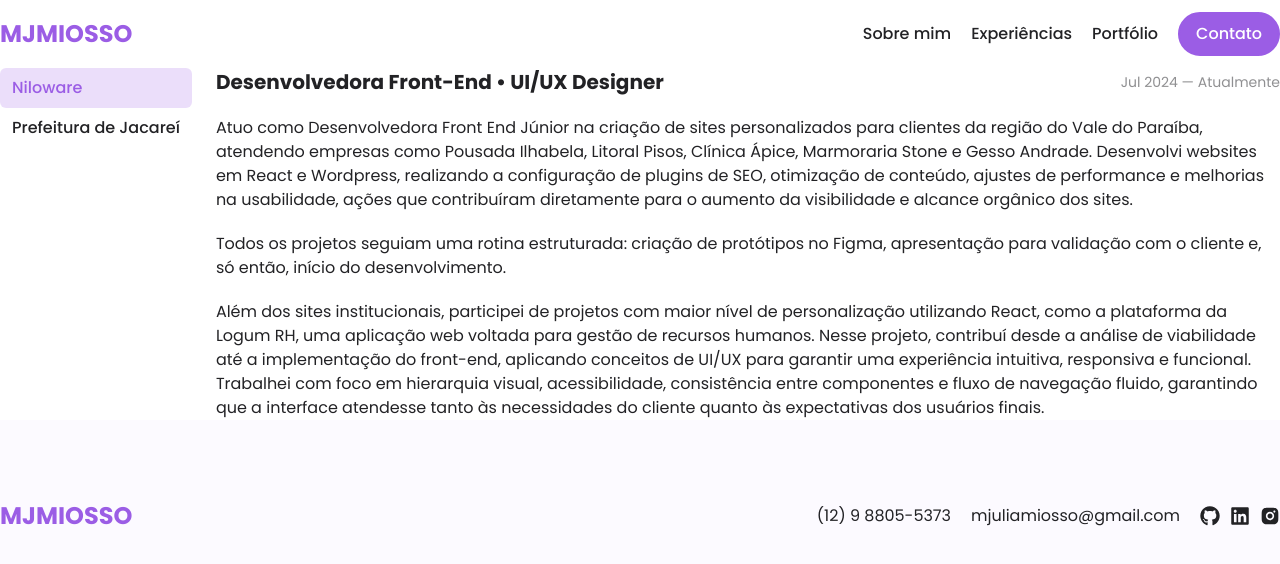
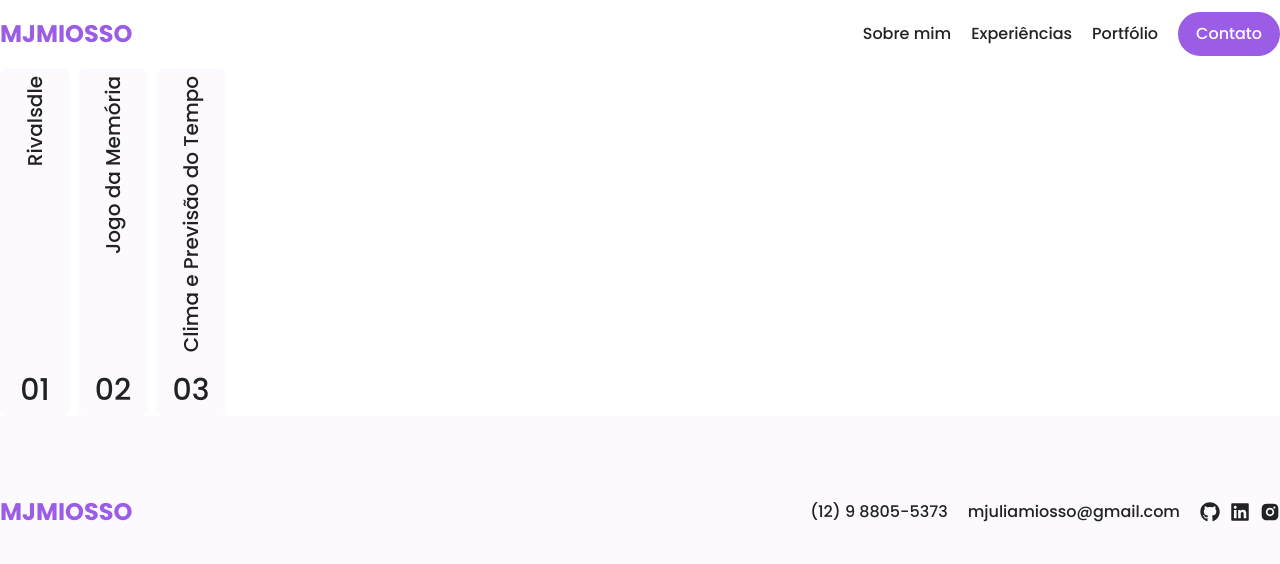
Before and after one commit to mjuliamiosso/portfolio-mjmiosso, a React (Vite) app: page / in a window 1280 px wide. Shown: the top 564 px of the page. Built offline with nearby package versions, Linux system fonts and the light colour scheme.

Commit message:
feat: projects component

```diff
--- a/src/App.tsx
+++ b/src/App.tsx
@@ -1,17 +1,12 @@
 import Header from "./components/Header";
 import Footer from "./components/Footer";
-import WorkExperience from "./components/WorkExperience";
+import Projects from "./components/Projects";
 
 function App() {
   return (
     <>
       <Header />
-      <WorkExperience
-        company={"Niloware"}
-        title={"Dev Front End"}
-        date={"Jul 2024 - Atualmente"}
-        description={`Atuo como Desenvolvedora Front End Júnior na  criação de sites personalizados para clientes da região do Vale do  Paraíba, atendendo empresas como Pousada Ilhabela, Litoral Pisos,  Clínica Ápice, Marmoraria Stone e Gesso Andrade. Desenvolvi websites em  React e Wordpress, realizando a configuração de plugins de SEO, otimização de  conteúdo, ajustes de performance e melhorias na usabilidade, ações que  contribuíram diretamente para o aumento da visibilidade e alcance  orgânico dos sites. <br> Todos os projetos seguiam uma rotina  estruturada: criação de protótipos no Figma, apresentação para validação com o cliente e, só então, início do desenvolvimento.<br> Além dos  sites institucionais, participei de projetos com maior nível de  personalização utilizando React, como a plataforma da Logum RH, uma  aplicação web voltada para gestão de recursos humanos. Nesse projeto,  contribuí desde a análise de viabilidade até a implementação do  front-end, aplicando conceitos de UI/UX para garantir uma experiência  intuitiva, responsiva e funcional. Trabalhei com foco em hierarquia  visual, acessibilidade, consistência entre componentes e fluxo de  navegação fluido, garantindo que a interface atendesse tanto às  necessidades do cliente quanto às expectativas dos usuários finais. `}
-      ></WorkExperience>
+      <Projects />
       <Footer />
     </>
   );
--- a/src/components/Footer.tsx
+++ b/src/components/Footer.tsx
@@ -9,9 +9,19 @@ const Footer = () => {
         <p className="uppercase text-[var(--color-primary)] font-bold text-2xl">
           MJMiosso
         </p>
-        <div className="flex flex-col items-center gap-5 text-[var(--color-text-primary)] text-base lg:flex-row">
-          <p>(12) 9 8805-5373</p>
-          <a href="mailto:mjuliamiosso@gmail.com" target="_blank">
+        <div className="flex flex-col font-medium items-center gap-5 text-[var(--color-text-primary)] text-base lg:flex-row">
+          <a
+            className="hover:text-[var(--color-primary)] transition"
+            href="https://wa.me/5512988055373"
+            target="_blank"
+          >
+            (12) 9 8805-5373
+          </a>
+          <a
+            className="hover:text-[var(--color-primary)] transition"
+            href="mailto:mjuliamiosso@gmail.com"
+            target="_blank"
+          >
             mjuliamiosso@gmail.com
           </a>
           {/* Icones */}
--- /dev/null
+++ b/src/components/Projects.tsx
@@ -0,0 +1,119 @@
+import { useState, type ReactNode } from "react";
+import { FaGithub, FaExternalLinkAlt } from "react-icons/fa";
+import Logum from "../assets/Logum.png";
+
+interface Project {
+  title: string;
+  num: string;
+  description: string;
+  image: string;
+  github?: string;
+  demo?: string;
+}
+
+const projects: Project[] = [
+  {
+    title: "Rivalsdle",
+    num: "01",
+    description: "Descrição do projeto 01. Um projeto muito legal.",
+    image: Logum,
+    github: "https://github.com/seu-repo-1",
+    demo: "https://demo.com/projeto-1",
+  },
+  {
+    title: "Jogo da Memória",
+    num: "02",
+    description: "Descrição do projeto 02. Também bem bacana.",
+    image: "/projeto02.png",
+    github: "https://github.com/seu-repo-2",
+    demo: "https://demo.com/projeto-2",
+  },
+
+  {
+    title: "Clima e Previsão do Tempo",
+    num: "03",
+    description: "Descrição do projeto 02. Também bem bacana.",
+    image: "/projeto02.png",
+    github: "https://github.com/seu-repo-2",
+    demo: "https://demo.com/projeto-2",
+  },
+];
+
+const Projects = () => {
+  const [activeIndex, setActiveIndex] = useState<number | null>(null);
+
+  const toggleProject = (index: number) => {
+    setActiveIndex((prev) => (prev === index ? null : index));
+  };
+
+  return (
+    <div className="flex flex-col gap-2 lg:flex-row">
+      {projects.map((project, index) => (
+        <div key={index} className="lg:flex lg">
+          {/* Botão */}
+          <button
+            onClick={() => toggleProject(index)}
+            className={`w-full flex justify-between items-center px-3 py-2 cursor-pointer rounded-lg text-xl font-medium transition lg:flex-col lg:w-[70px] lg:gap-5 ${
+              activeIndex === index
+                ? "bg-[var(--color-primary-light)] text-[var(--color-primary)]"
+                : "bg-[var(--color-primary-ghost)] hover:text-[var(--color-primary)] text-[var(--color-text-primary)]"
+            }`}
+          >
+            <span className="verticalText">{project.title}</span>
+            <span className="text-3xl">{project.num}</span>
+          </button>
+
+          {/* Conteúdo do Projeto */}
+          {activeIndex === index && (
+            <div className="flex flex-col items-center mt-2 bg-[var(--color-primary-ghost)] p-6 lg:flex-row lg:items-start lg:mt-0 lg:ml-2">
+              {/* Imagem */}
+              <img
+                src={project.image}
+                alt={project.title}
+                className="max-w-[230px] w-full lg:max-w-[250px] object-cover"
+              />
+              {/* Texto */}
+              <div className="space-y-3 w-full">
+                <div className="flex items-center justify-between">
+                  {/* Título */}
+                  <h3 className="text-2xl font-bold text-[var(--color-text-primary)]">
+                    {project.title}
+                  </h3>
+                  {/* Icones */}
+                  <div className="flex items-center gap-3 text-[var(--color-text-primary)]">
+                    {project.github && (
+                      <a
+                        href={project.github}
+                        target="_blank"
+                        rel="noopener noreferrer"
+                        className="hover:text-[var(--color-primary)] transition text-xl"
+                      >
+                        <FaGithub />
+                      </a>
+                    )}
+                    {project.demo && (
+                      <a
+                        href={project.demo}
+                        target="_blank"
+                        rel="noopener noreferrer"
+                        className="hover:text-[var(--color-primary)] transition  text-lg"
+                      >
+                        <FaExternalLinkAlt />
+                      </a>
+                    )}
+                  </div>
+                </div>
+                {/* Descrição do Projeto */}
+                <p className="text-[var(--color-text-primary)] text-base">
+                  {project.description}
+                </p>
+              </div>
+            </div>
+          )}
+        </div>
+      ))}
+    </div>
+  );
+};
+
+export default Projects;
--- a/src/components/WorkExperience.tsx
+++ b/src/components/WorkExperience.tsx
@@ -1,4 +1,11 @@
 import { useState } from "react";
+
+interface Experience {
+  company: string;
+  title: string;
+  date: string;
+  description: string;
+}
 
 const experiences: Experience[] = [
   {
@@ -29,9 +36,10 @@ const WorkExperience = () => {
           <button
             key={index}
             onClick={() => setActiveIndex(index)}
+            aria-pressed={index === activeIndex}
             className={`px-3 py-2 rounded-md text-base font-medium transition cursor-pointer text-left ${
               index === activeIndex
-                ? "bg-[var(--color-primary-light)] text-[var(--color-primary)]"
+                ? "bg-[var(--color-primary-light)] text-[var(--color-primary)] font-bold"
                 : "border-[var(--color-primary)] text-[var(--color-text-primary)] hover:text-[var(--color-primary)]"
             }`}
           >
--- a/src/index.css
+++ b/src/index.css
@@ -5,17 +5,24 @@
   font-family: "Poppins", sans-serif;
 }
 
-:root{
-    /* Cores */
-    --color-text-primary: #222225;
-    --color-text-light: rgb(34, 34, 37, .5);
-    --color-primary: #9b5de5;
-    --color-secondary: #706dff;
-    --color-primary-dark: #8b49da;
-    --color-primary-light: rgb(155, 93, 229, .2);
-    --color-primary-ghost: rgb(155, 93, 229, .03);
+:root {
+  /* Cores */
+  --color-text-primary: #222225;
+  --color-text-light: rgb(34, 34, 37, 0.5);
+  --color-primary: #9b5de5;
+  --color-secondary: #706dff;
+  --color-primary-dark: #8b49da;
+  --color-primary-light: rgb(155, 93, 229, 0.2);
+  --color-primary-ghost: rgb(155, 93, 229, 0.03);
 }
 
-.transition{
+.transition {
   transition: all 200ms ease-in-out;
 }
+
+@media (min-width: 1024px) {
+  .verticalText {
+    writing-mode: vertical-rl;
+    rotate: 180deg;
+  }
+}
```
Also changed, not shown: 1 other file (tests, documents, lock files or other folders).
